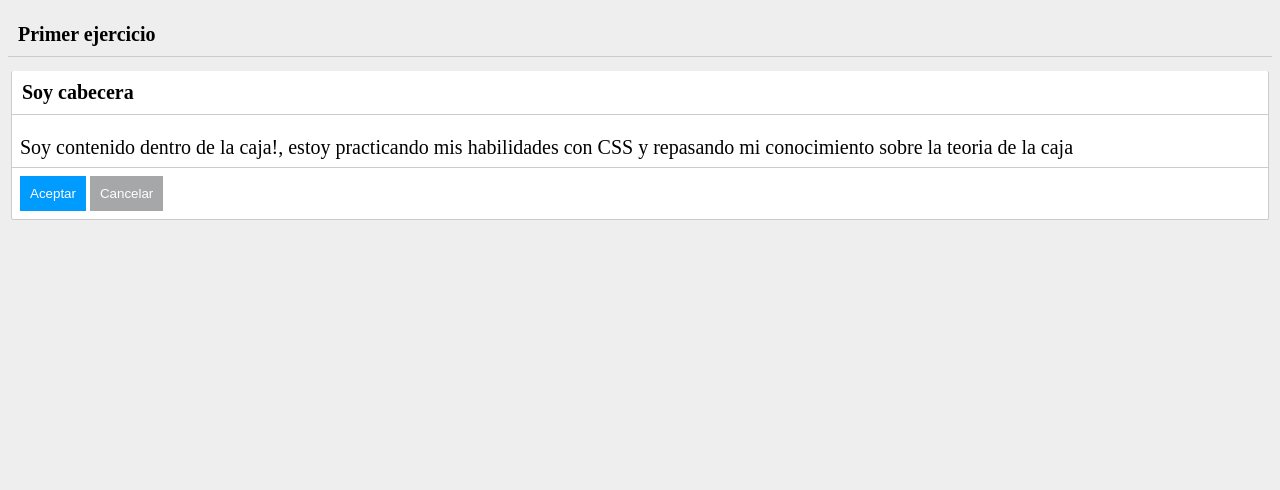
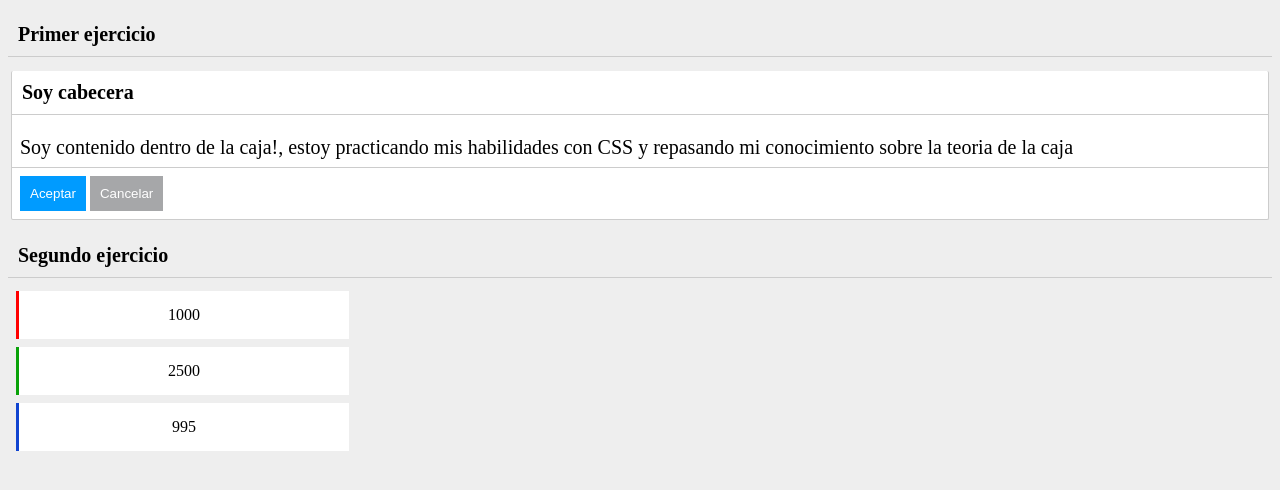
Before and after one commit to avilDev-cr/primerCursoHolaMundo, a plain HTML site: page index.html in a window 1280 px wide. Drawn offline with Linux system fonts and the light colour scheme.

Commit message:
Agregando segundo ejercicio al index y creando transiciones y estilos para los div class box

```diff
--- a/index.html
+++ b/index.html
@@ -15,6 +15,13 @@
         <button class="aceptar">Aceptar</button>
         <button class="cancelar">Cancelar</button>
     </div>
+
+</div>
+<h1>Segundo ejercicio</h1>
+<div class="box red">1000</div>
+<div class="box green">2500</div>
+<div class="box blue">995</div>
+
 </div>
 </body>
 </html>
--- a/styles/style.css
+++ b/styles/style.css
@@ -1,46 +1,77 @@
-body{
+body {
   background-color: #eee;
 }
 
 .caja {
   background-color: #fff;
-    border-style:  solid;
+  border-style: solid;
   border-width: 1px;
   border-color: #ccc;
   border-radius: 2px;
   border-top: 0px;
   margin: 3px;
-
-
-
 }
-h1{
+h1 {
   border-bottom-style: solid;
   border-width: 1px;
   border-color: #ccc;
   padding: 10px;
   font-size: 20px;
 }
-#botones{
+#botones {
   border-top-style: solid;
   border-width: 1px;
   border-color: #ccc;
   padding: 8px;
-
-
 }
-.contenido{
+.contenido {
   font-size: 20px;
   padding: 8px;
 }
-button{
+button {
   padding: 10px;
   background-color: rgb(166, 167, 169);
   color: white;
   border: 0px;
+}
+button.aceptar {
+  background-color: #009bff;
+}
+
+.box {
+    background-color: white;
+    padding: 15px;
+    margin: 8px;
+    max-width: 300px;
+  border-width: 0px;
+  border-style: solid;
+  border-left-width: 3px;
+  text-align: center;
+  /* box-shadow: 0,0,0,0,1; */
+
 
 }
-button.aceptar{
-    background-color: #009bff;
 
+.box.red
+{
+    border-color: red;
 }
+.box.green{
+    border-color: rgb(9, 162, 9);
+}
+.box.blue{
+    border-color: rgb(16, 68, 208);
+    transition: 0.3s;
+}
+
+.box.blue:hover {
+    background-color: rgba(32, 151, 181, 0.22);
+}
+
+.box.red:hover
+{
+   transform: scale(1.05, 1.05) ;
+}
+.box.green:hover{
+    box-shadow: 1px 2px 10px rgba(0,0,0,0.2);
+}
```
Lines whose indentation alone changed are shown as unchanged.
